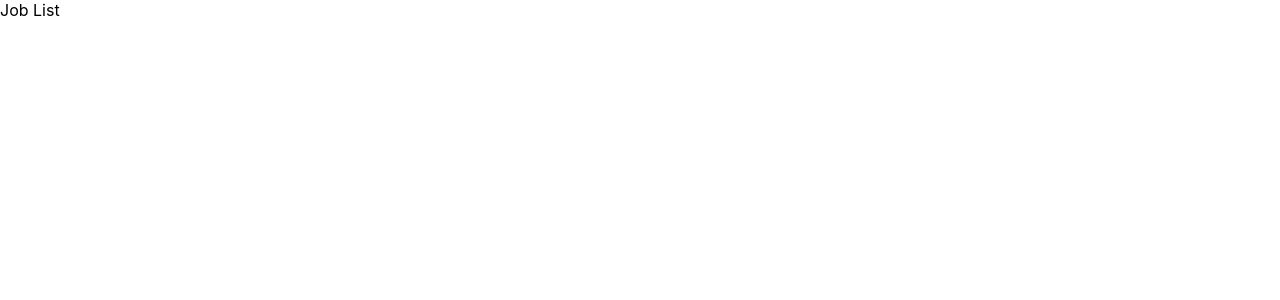
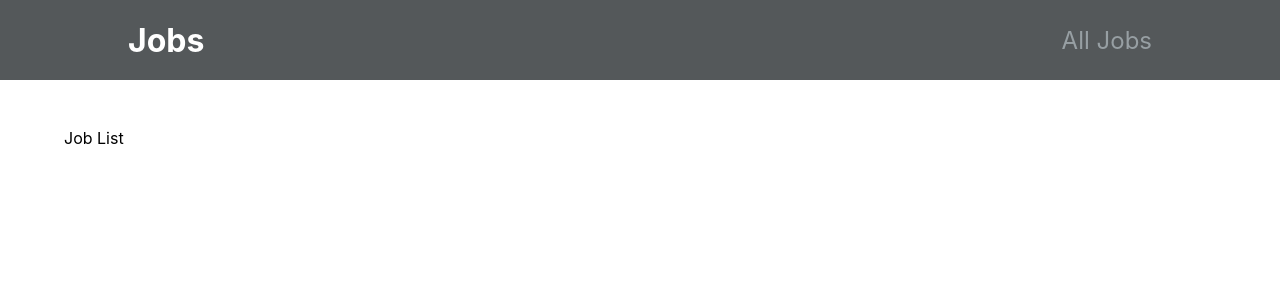
Before and after one commit to organyx/app, a Next.js app: page / in a window 1280 px wide. Shown: the top 300 px of the page. Built offline with nearby package versions, Linux system fonts and the light colour scheme.

Commit message:
style: 🎨 Add generic layout components

```diff
--- /dev/null
+++ b/components/ui/layout/Header/Header.module.scss
@@ -0,0 +1,39 @@
+.header {
+    width: 100%;
+    height: 5rem;
+    display: flex;
+    align-items: center;
+    justify-content: space-between;
+    background-color: #54585a;
+    padding: 0 10%;
+
+    ul {
+        list-style: none;
+        margin: 0;
+        padding: 0;
+        display: flex;
+        align-items: baseline;
+    }
+
+    li {
+        margin-left: 3rem;
+    }
+
+    a {
+        text-decoration: none;
+        font-size: 1.5rem;
+        color: #979fa3;
+    }
+
+    & a:hover,
+    & a:active,
+    & a.active {
+        color: white;
+    }
+}
+
+.logo {
+    font-size: 2rem;
+    color: white;
+    font-weight: bold;
+}
--- /dev/null
+++ b/components/ui/layout/Header/Header.tsx
@@ -0,0 +1,19 @@
+import Link from 'next/link';
+import styles from './Header.module.scss';
+
+const Header = () => {
+    return (
+        <header className={styles.header}>
+            <div className={styles.logo}>Jobs</div>
+            <nav>
+                <ul>
+                    <li>
+                        <Link href='/'>All Jobs</Link>
+                    </li>
+                </ul>
+            </nav>
+        </header>
+    )
+}
+
+export default Header;
--- /dev/null
+++ b/components/ui/layout/Header/Layout.module.scss
@@ -0,0 +1,5 @@
+.main {
+    margin: 3rem auto;
+    width: 90%;
+    max-width: 100rem;
+}
--- /dev/null
+++ b/components/ui/layout/Header/Layout.tsx
@@ -0,0 +1,13 @@
+import Header from './Header';
+import styles from './Layout.module.scss';
+
+const Layout = ({ children }: any) => {
+    return (
+        <div>
+            <Header />
+            <main className={styles.main}>{children}</main>
+        </div>
+    );
+}
+
+export default Layout;
--- a/pages/_app.tsx
+++ b/pages/_app.tsx
@@ -1,8 +1,9 @@
+import Layout from '../components/ui/layout/Header/Layout'
 import '../styles/globals.scss'
 import type { AppProps } from 'next/app'
 
 function MyApp({ Component, pageProps }: AppProps) {
-  return <Component {...pageProps} />
+  return <Layout><Component {...pageProps} /></Layout>
 }
 
 export default MyApp
```
Also changed, not shown: components/ui/LoadingSpinner/LoadingSpinner.module.scss (added, +25 -0 lines), components/ui/LoadingSpinner/LoadingSpinner.tsx (added, +7 -0 lines).
